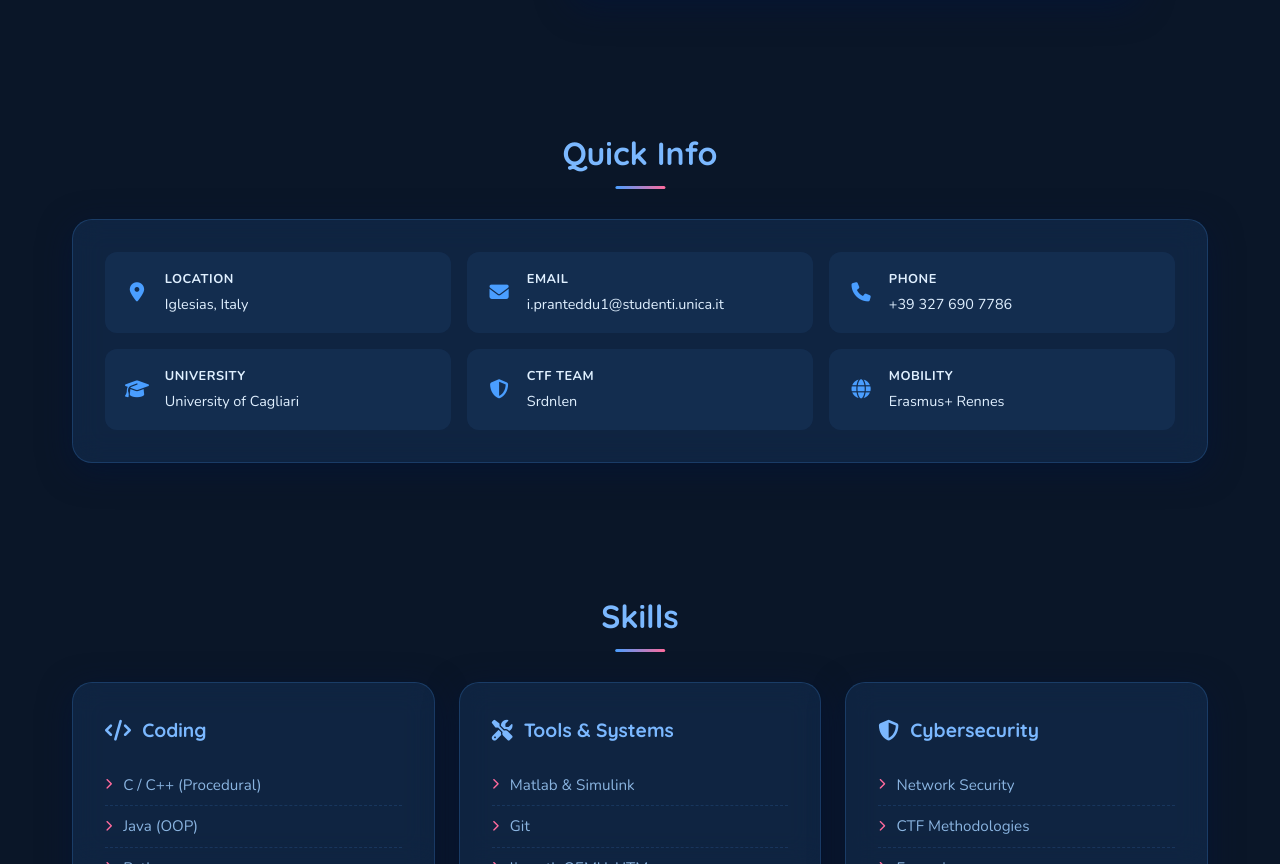
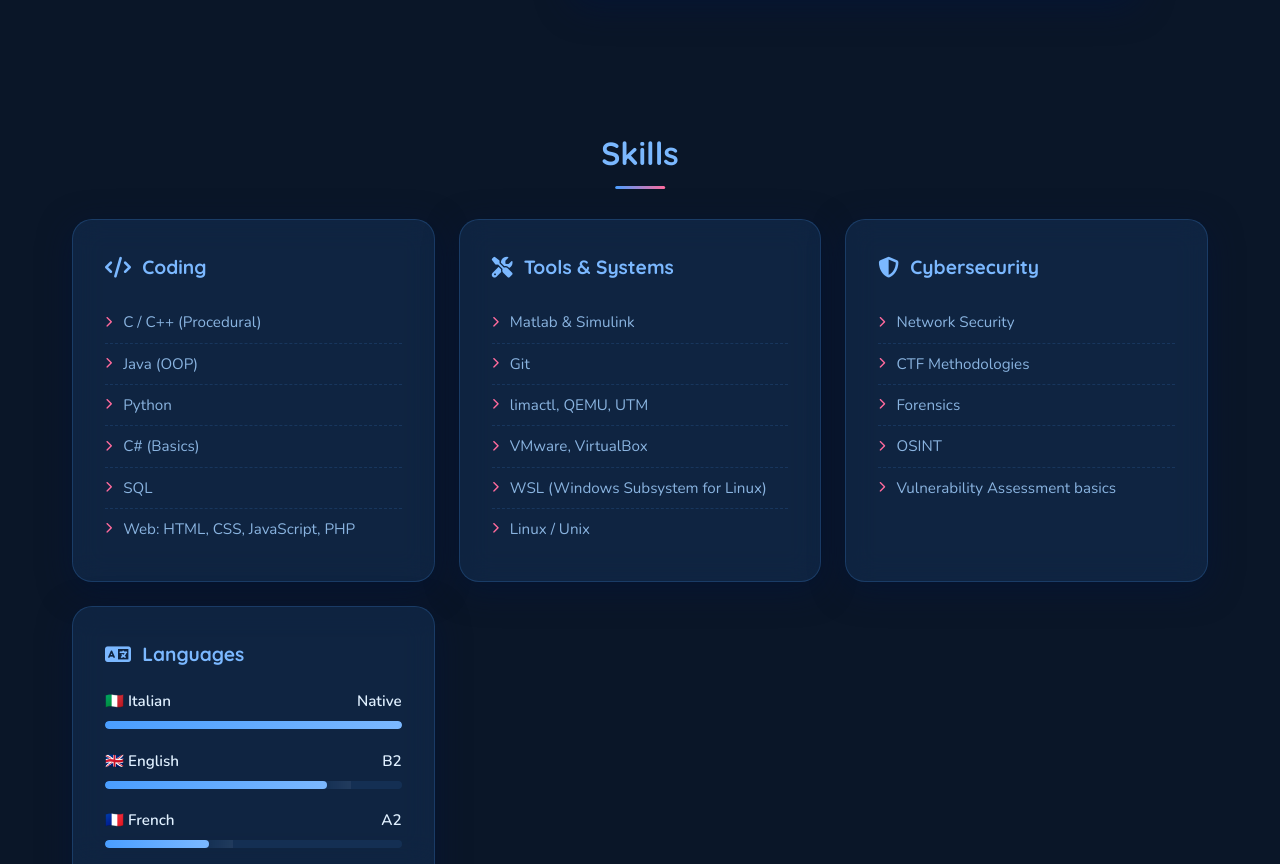
Before and after one commit to irina-exe/irinaexe.github.io, a plain HTML site: page index.html in a window 1280 px wide. Shown: the part 1525-2389 px from the top of the page. Drawn offline with nearby package versions, Linux system fonts and the light colour scheme.

Commit message:
Update index.html

```diff
--- a/index.html
+++ b/index.html
@@ -1100,56 +1100,6 @@
                         <p data-key="whoami_p3">I have experience in digital systems design (FPGA/ATmega), cross-architecture compatibility (x86/ARM) and IoT prototyping.</p>
                         <div class="whoami-highlight" data-key="whoami_goal">
                             <strong>🎯 Current Goal:</strong> Seeking an Erasmus+ Traineeship opportunity to write my Bachelor’s thesis through hands-on R&D in Embedded Systems, IoT, or Hardware Security.
-                        </div>
-                    </div>
-                </div>
-            </div>
-        </section>
-
-        <section id="info">
-            <h2 class="section-title" data-key="info_title">Quick Info</h2>
-            <div class="card fade-in">
-                <div class="info-grid">
-                    <div class="info-item">
-                        <i class="fas fa-map-marker-alt"></i>
-                        <div>
-                            <strong data-key="info_loc_title">Location</strong>
-                            <span data-key="info_loc_val">Iglesias, Italy</span>
-                        </div>
-                    </div>
-                    <div class="info-item">
-                        <i class="fas fa-envelope"></i>
-                        <div>
-                            <strong>Email</strong>
-                            i.pranteddu1@studenti.unica.it
-                        </div>
-                    </div>
-                    <div class="info-item">
-                        <i class="fas fa-phone"></i>
-                        <div>
-                            <strong data-key="info_phone_title">Phone</strong>
-                            +39 327 690 7786
-                        </div>
-                    </div>
-                    <div class="info-item">
-                        <i class="fas fa-graduation-cap"></i>
-                        <div>
-                            <strong data-key="info_uni_title">University</strong>
-                            <span data-key="info_uni_val">University of Cagliari</span>
-                        </div>
-                    </div>
-                    <div class="info-item">
-                        <i class="fas fa-shield-alt"></i>
-                        <div>
-                            <strong>CTF Team</strong>
-                            Srdnlen
-                        </div>
-                    </div>
-                    <div class="info-item">
-                        <i class="fas fa-globe"></i>
-                        <div>
-                            <strong data-key="info_mob_title">Mobility</strong>
-                            Erasmus+ Rennes
                         </div>
                     </div>
                 </div>
```
